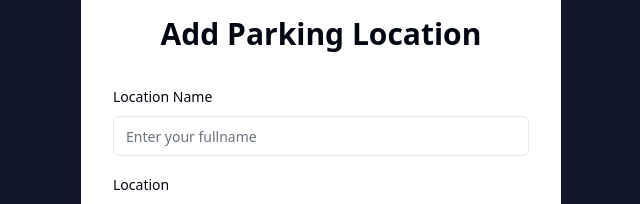
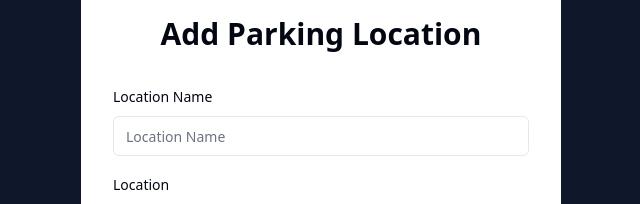
Before and after one commit to channz/parkify-FE, a React (Vite) app: page /parking-location in a window 1280 px wide. Shown: the top 204 px of the page, without its empty margins (319-959 px from the left). Built offline with nearby package versions, Linux system fonts and the light colour scheme.

Commit message:
edit: feat parking location

```diff
--- a/src/pages/parking/parking-location.tsx
+++ b/src/pages/parking/parking-location.tsx
@@ -29,7 +29,7 @@ const ParkingLocation = () => {
             >
               {(field) => (
                 <Input
-                  placeholder="Enter your fullname"
+                  placeholder="Location Name"
                   value={field.value as string}
                 />
               )}
```
